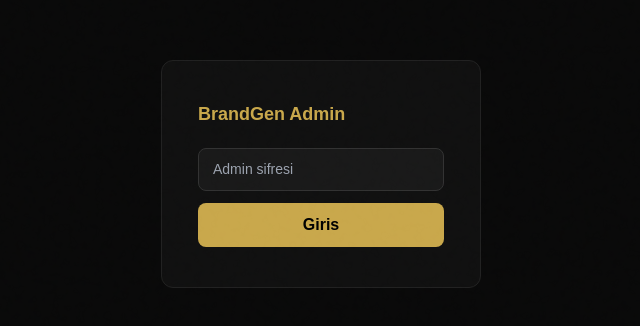
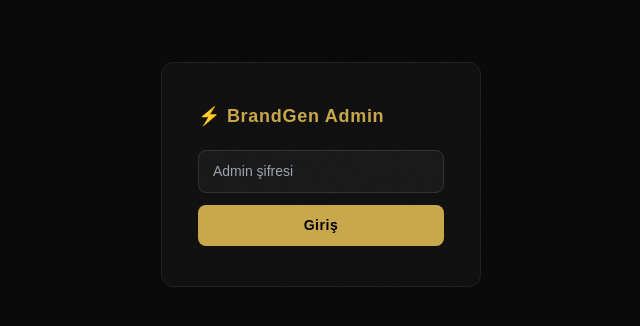
Before and after one commit to rockarge/brandgen, a Next.js app: page /admin in a window 1280 px wide. Shown: the part 226-552 px from the top of the page, without its empty margins (319-959 px from the left). Built offline with nearby package versions, Linux system fonts and the light colour scheme.

Commit message:
feat: admin dashboard — /admin + /api/admin/stats endpoint

```diff
--- a/app/admin/page.tsx
+++ b/app/admin/page.tsx
@@ -1,80 +1,535 @@
 "use client";
+
 import { useEffect, useState, useCallback } from "react";
-type Job={id:string;prompt:string;status:"pending"|"processing"|"done"|"error";paid:boolean;tier:string;ai_model:string|null;stripe_session_id:string|null;created_at:string;expires_at:string;error:string|null;};
-type Credit={session_id:string;email:string|null;tier:string;balance:number;updated_at:string;};
-type Stats={totalJobs:number;paidJobs:number;doneJobs:number;errorJobs:number;pendingJobs:number;tierCounts:Record<string,number>;totalCreditsPurchased:number;totalCreditsRemaining:number;};
-const SC:Record<string,string>={done:"#4ade80",error:"#f87171",pending:"#facc15",processing:"#60a5fa"};
-const TC:Record<string,string>={solo:"#c9a84c",single:"#c9a84c",starter_pack:"#a78bfa",studio_pack:"#38bdf8",pro_pack:"#f472b6",agency:"#fb923c",free:"#6b7280"};
-const fmt=(d:string)=>new Date(d).toLocaleString("tr-TR",{day:"2-digit",month:"short",hour:"2-digit",minute:"2-digit"});
-const sid=(id:string)=>id.slice(0,8)+"...";
-export default function AdminPage(){
-  const[secret,ss]=useState("");const[authed,sa]=useState(false);const[loading,sl]=useState(false);
-  const[error,se]=useState<string|null>(null);const[stats,sst]=useState<Stats|null>(null);
-  const[jobs,sj]=useState<Job[]>([]);const[credits,sc]=useState<Credit[]>([]);
-  const[tab,st]=useState<"jobs"|"credits">("jobs");const[filter,sf]=useState<"all"|"paid"|"done"|"error">("all");
-  const[last,slr]=useState<Date|null>(null);
-  const load=useCallback(async(s:string)=>{sl(true);se(null);try{
-    const r=await fetch("/api/admin/stats?secret="+encodeURIComponent(s));
-    if(r.status===401){se("Yanlis sifre.");sl(false);return;}if(!r.ok)throw new Error("HTTP "+r.status);
-    const d=await r.json();sst(d.stats);sj(d.jobs);sc(d.credits);sa(true);slr(new Date());
-  }catch(e:unknown){se(e instanceof Error?e.message:"Hata");}sl(false);},[]);
-  useEffect(()=>{if(!authed||!secret)return;const id=setInterval(()=>load(secret),60000);return()=>clearInterval(id);},[authed,secret,load]);
-  const fj=jobs.filter(j=>filter==="paid"?j.paid:filter==="done"?j.status==="done":filter==="error"?j.status==="error":true);
-  if(!authed)return(<div style={{minHeight:"100vh",background:"#0a0a0a",display:"flex",alignItems:"center",justifyContent:"center"}}>
-    <div style={{background:"#111",border:"1px solid #222",borderRadius:12,padding:"40px 36px",width:320,display:"flex",flexDirection:"column",gap:20}}>
-      <div style={{fontSize:18,fontWeight:700,color:"#c9a84c"}}>BrandGen Admin</div>
-      <form onSubmit={e=>{e.preventDefault();load(secret);}} style={{display:"flex",flexDirection:"column",gap:12}}>
-        <input type="password" placeholder="Admin sifresi" value={secret} onChange={e=>ss(e.target.value)} style={{background:"#1a1a1a",border:"1px solid #333",borderRadius:8,color:"#e5e7eb",padding:"10px 14px",fontSize:14,outline:"none"}} autoFocus/>
-        {error&&<div style={{background:"#450a0a",color:"#f87171",borderRadius:6,padding:"6px 10px",fontSize:12}}>{error}</div>}
-        <button type="submit" disabled={loading} style={{background:"#c9a84c",color:"#000",border:"none",borderRadius:8,padding:"10px 0",fontWeight:700,cursor:"pointer"}}>{loading?"...":"Giris"}</button>
-      </form></div></div>);
-  return(<div style={{minHeight:"100vh",background:"#0a0a0a",color:"#e5e7eb",fontFamily:"'Space Grotesk',sans-serif",padding:"24px 32px"}}>
-    <div style={{display:"flex",justifyContent:"space-between",alignItems:"center",marginBottom:24,paddingBottom:16,borderBottom:"1px solid #1f1f1f"}}>
-      <span style={{fontSize:18,fontWeight:700,color:"#c9a84c"}}>BrandGen Admin</span>
-      <div style={{display:"flex",gap:12,alignItems:"center"}}>
-        {last&&<span style={{color:"#6b7280",fontSize:12}}>Son: {last.toLocaleTimeString("tr-TR")}</span>}
-        <button onClick={()=>load(secret)} disabled={loading} style={{background:"#1a1a1a",color:"#c9a84c",border:"1px solid #333",borderRadius:6,padding:"6px 14px",fontSize:13,cursor:"pointer"}}>{loading?"...":"Yenile"}</button>
-      </div></div>
-    {stats&&<div style={{display:"flex",gap:12,flexWrap:"wrap" as const,marginBottom:16}}>
-      {([["Toplam Is",stats.totalJobs,"#c9a84c"],["Odendi",stats.paidJobs,"#4ade80"],["Tamamlanan",stats.doneJobs,"#60a5fa"],["Hata",stats.errorJobs,"#f87171"],["Bekleyen",stats.pendingJobs,"#facc15"],["Paket",stats.totalCreditsPurchased,"#a78bfa"],["Kalan Hak",stats.totalCreditsRemaining,"#fb923c"]] as [string,number,string][]).map(([l,v,c])=>
-        <div key={l} style={{background:"#111",border:"1px solid "+c,borderRadius:10,padding:"14px 18px",minWidth:100}}>
-          <div style={{color:c,fontSize:28,fontWeight:800,lineHeight:1}}>{v}</div>
-          <div style={{color:"#9ca3af",fontSize:11,marginTop:4}}>{l}</div>
-        </div>)}</div>}
-    {stats&&<div style={{display:"flex",gap:8,flexWrap:"wrap" as const,marginBottom:20}}>
-      {Object.entries(stats.tierCounts).map(([t,n])=><span key={t} style={{borderRadius:99,padding:"3px 12px",fontSize:12,fontWeight:600,color:"#000",background:TC[t]??"#6b7280"}}>{t} ({n})</span>)}</div>}
-    <div style={{display:"flex",gap:4,marginBottom:16,borderBottom:"1px solid #1f1f1f"}}>
-      <button onClick={()=>st("jobs")} style={{background:"transparent",border:"none",color:tab==="jobs"?"#c9a84c":"#6b7280",padding:"8px 16px",cursor:"pointer",fontSize:14,fontWeight:tab==="jobs"?700:400,borderBottom:tab==="jobs"?"2px solid #c9a84c":"2px solid transparent"}}>Uretimler ({jobs.length})</button>
-      <button onClick={()=>st("credits")} style={{background:"transparent",border:"none",color:tab==="credits"?"#c9a84c":"#6b7280",padding:"8px 16px",cursor:"pointer",fontSize:14,fontWeight:tab==="credits"?700:400,borderBottom:tab==="credits"?"2px solid #c9a84c":"2px solid transparent"}}>Krediler ({credits.length})</button>
+
+// ─── Types ────────────────────────────────────────────────────────────────────
+type Job = {
+  id: string;
+  prompt: string;
+  status: "pending" | "processing" | "done" | "error";
+  paid: boolean;
+  tier: string;
+  ai_model: string | null;
+  stripe_session_id: string | null;
+  created_at: string;
+  expires_at: string;
+  error: string | null;
+};
+
+type Credit = {
+  session_id: string;
+  email: string | null;
+  tier: string;
+  balance: number;
+  updated_at: string;
+};
+
+type Stats = {
+  totalJobs: number;
+  paidJobs: number;
+  doneJobs: number;
+  errorJobs: number;
+  pendingJobs: number;
+  tierCounts: Record<string, number>;
+  totalCreditsPurchased: number;
+  totalCreditsRemaining: number;
+};
+
+// ─── Helpers ─────────────────────────────────────────────────────────────────
+function fmt(dateStr: string) {
+  return new Date(dateStr).toLocaleString("tr-TR", {
+    day: "2-digit", month: "short", hour: "2-digit", minute: "2-digit",
+  });
+}
+
+function shortId(id: string) {
+  return id.slice(0, 8) + "…";
+}
+
+const STATUS_COLOR: Record<string, string> = {
+  done: "#4ade80",
+  error: "#f87171",
+  pending: "#facc15",
+  processing: "#60a5fa",
+};
+
+const TIER_COLOR: Record<string, string> = {
+  solo: "#c9a84c",
+  single: "#c9a84c",
+  starter_pack: "#a78bfa",
+  studio_pack: "#38bdf8",
+  pro_pack: "#f472b6",
+  agency: "#fb923c",
+  free: "#6b7280",
+};
+
+// ─── Component ───────────────────────────────────────────────────────────────
+export default function AdminPage() {
+  const [secret, setSecret] = useState("");
+  const [authed, setAuthed] = useState(false);
+  const [loading, setLoading] = useState(false);
+  const [error, setError] = useState<string | null>(null);
+  const [stats, setStats] = useState<Stats | null>(null);
+  const [jobs, setJobs] = useState<Job[]>([]);
+  const [credits, setCredits] = useState<Credit[]>([]);
+  const [tab, setTab] = useState<"jobs" | "credits">("jobs");
+  const [filter, setFilter] = useState<"all" | "paid" | "done" | "error">("all");
+  const [lastRefresh, setLastRefresh] = useState<Date | null>(null);
+
+  const fetchData = useCallback(async (sec: string) => {
+    setLoading(true);
+    setError(null);
+    try {
+      const res = await fetch(`/api/admin/stats?secret=${encodeURIComponent(sec)}`);
+      if (res.status === 401) { setError("Yanlış şifre."); setLoading(false); return; }
+      if (!res.ok) throw new Error(`HTTP ${res.status}`);
+      const data = await res.json();
+      setStats(data.stats);
+      setJobs(data.jobs);
+      setCredits(data.credits);
+      setAuthed(true);
+      setLastRefresh(new Date());
+    } catch (e: unknown) {
+      setError(e instanceof Error ? e.message : "Bağlantı hatası");
+    }
+    setLoading(false);
+  }, []);
+
+  function handleLogin(e: React.FormEvent) {
+    e.preventDefault();
+    fetchData(secret);
+  }
+
+  // Otomatik yenile — 60 sn
+  useEffect(() => {
+    if (!authed || !secret) return;
+    const id = setInterval(() => fetchData(secret), 60_000);
+    return () => clearInterval(id);
+  }, [authed, secret, fetchData]);
+
+  const filteredJobs = jobs.filter((j) => {
+    if (filter === "paid") return j.paid;
+    if (filter === "done") return j.status === "done";
+    if (filter === "error") return j.status === "error";
+    return true;
+  });
+
+  // ── Giriş ekranı ──────────────────────────────────────────────────────────
+  if (!authed) {
+    return (
+      <div style={styles.loginWrap}>
+        <div style={styles.loginBox}>
+          <div style={styles.logo}>⚡ BrandGen Admin</div>
+          <form onSubmit={handleLogin} style={{ display: "flex", flexDirection: "column", gap: 12 }}>
+            <input
+              type="password"
+              placeholder="Admin şifresi"
+              value={secret}
+              onChange={(e) => setSecret(e.target.value)}
+              style={styles.input}
+              autoFocus
+            />
+            {error && <div style={styles.errorBadge}>{error}</div>}
+            <button type="submit" disabled={loading} style={styles.btn}>
+              {loading ? "Giriyor…" : "Giriş"}
+            </button>
+          </form>
+        </div>
+      </div>
+    );
+  }
+
+  // ── Ana panel ─────────────────────────────────────────────────────────────
+  return (
+    <div style={styles.wrap}>
+      {/* Header */}
+      <div style={styles.header}>
+        <span style={styles.logo}>⚡ BrandGen Admin</span>
+        <div style={{ display: "flex", gap: 12, alignItems: "center" }}>
+          {lastRefresh && (
+            <span style={styles.refreshLabel}>
+              Son güncelleme: {lastRefresh.toLocaleTimeString("tr-TR")}
+            </span>
+          )}
+          <button onClick={() => fetchData(secret)} disabled={loading} style={styles.btnSmall}>
+            {loading ? "…" : "↻ Yenile"}
+          </button>
+        </div>
+      </div>
+
+      {/* Stat kartları */}
+      {stats && (
+        <div style={styles.cardRow}>
+          <StatCard label="Toplam İş" value={stats.totalJobs} color="#c9a84c" />
+          <StatCard label="Ödendi" value={stats.paidJobs} color="#4ade80" />
+          <StatCard label="Tamamlanan" value={stats.doneJobs} color="#60a5fa" />
+          <StatCard label="Hata" value={stats.errorJobs} color="#f87171" />
+          <StatCard label="Bekleyen" value={stats.pendingJobs} color="#facc15" />
+          <StatCard label="Paket Satışı" value={stats.totalCreditsPurchased} color="#a78bfa" />
+          <StatCard label="Kalan Hak" value={stats.totalCreditsRemaining} color="#fb923c" />
+        </div>
+      )}
+
+      {/* Tier dağılımı */}
+      {stats && (
+        <div style={styles.tierRow}>
+          {Object.entries(stats.tierCounts).map(([tier, count]) => (
+            <span key={tier} style={{ ...styles.tierChip, background: TIER_COLOR[tier] ?? "#6b7280" }}>
+              {tier} ({count})
+            </span>
+          ))}
+        </div>
+      )}
+
+      {/* Tab bar */}
+      <div style={styles.tabBar}>
+        <button onClick={() => setTab("jobs")} style={tab === "jobs" ? styles.tabActive : styles.tab}>
+          Üretimler ({jobs.length})
+        </button>
+        <button onClick={() => setTab("credits")} style={tab === "credits" ? styles.tabActive : styles.tab}>
+          Krediler / Paketler ({credits.length})
+        </button>
+      </div>
+
+      {/* ── Jobs tablosu ── */}
+      {tab === "jobs" && (
+        <>
+          <div style={styles.filterRow}>
+            {(["all", "paid", "done", "error"] as const).map((f) => (
+              <button
+                key={f}
+                onClick={() => setFilter(f)}
+                style={filter === f ? styles.filterActive : styles.filter}
+              >
+                {f === "all" ? "Tümü" : f === "paid" ? "Ödendi" : f === "done" ? "Bitti" : "Hata"}
+              </button>
+            ))}
+            <span style={styles.countBadge}>{filteredJobs.length} kayıt</span>
+          </div>
+
+          <div style={styles.tableWrap}>
+            <table style={styles.table}>
+              <thead>
+                <tr>
+                  {["ID", "Tarih", "Tier", "Durum", "Ödendi", "Model", "Prompt", "Hata"].map((h) => (
+                    <th key={h} style={styles.th}>{h}</th>
+                  ))}
+                </tr>
+              </thead>
+              <tbody>
+                {filteredJobs.map((j) => (
+                  <tr key={j.id} style={styles.tr}>
+                    <td style={styles.td}>
+                      <span style={styles.mono} title={j.id}>{shortId(j.id)}</span>
+                    </td>
+                    <td style={styles.td}>{fmt(j.created_at)}</td>
+                    <td style={styles.td}>
+                      <span style={{ ...styles.chip, background: TIER_COLOR[j.tier] ?? "#6b7280" }}>
+                        {j.tier}
+                      </span>
+                    </td>
+                    <td style={styles.td}>
+                      <span style={{ ...styles.chip, background: STATUS_COLOR[j.status] ?? "#6b7280", color: "#000" }}>
+                        {j.status}
+                      </span>
+                    </td>
+                    <td style={{ ...styles.td, textAlign: "center" }}>
+                      {j.paid ? "✅" : "❌"}
+                    </td>
+                    <td style={styles.td}>
+                      <span style={styles.mono}>{j.ai_model ?? "—"}</span>
+                    </td>
+                    <td style={{ ...styles.td, maxWidth: 260 }}>
+                      <span title={j.prompt} style={styles.promptCell}>
+                        {j.prompt.slice(0, 80)}{j.prompt.length > 80 ? "…" : ""}
+                      </span>
+                    </td>
+                    <td style={{ ...styles.td, color: "#f87171", maxWidth: 160 }}>
+                      {j.error ? (
+                        <span title={j.error} style={styles.promptCell}>
+                          {j.error.slice(0, 60)}{j.error.length > 60 ? "…" : ""}
+                        </span>
+                      ) : "—"}
+                    </td>
+                  </tr>
+                ))}
+                {filteredJobs.length === 0 && (
+                  <tr>
+                    <td colSpan={8} style={{ ...styles.td, textAlign: "center", color: "#6b7280" }}>
+                      Kayıt yok
+                    </td>
+                  </tr>
+                )}
+              </tbody>
+            </table>
+          </div>
+        </>
+      )}
+
+      {/* ── Credits tablosu ── */}
+      {tab === "credits" && (
+        <div style={styles.tableWrap}>
+          <table style={styles.table}>
+            <thead>
+              <tr>
+                {["Session ID", "E-posta", "Tier", "Kalan Hak", "Tarih"].map((h) => (
+                  <th key={h} style={styles.th}>{h}</th>
+                ))}
+              </tr>
+            </thead>
+            <tbody>
+              {credits.map((c) => (
+                <tr key={c.session_id} style={styles.tr}>
+                  <td style={styles.td}>
+                    <span style={styles.mono} title={c.session_id}>{shortId(c.session_id)}</span>
+                  </td>
+                  <td style={styles.td}>{c.email ?? "—"}</td>
+                  <td style={styles.td}>
+                    <span style={{ ...styles.chip, background: TIER_COLOR[c.tier] ?? "#6b7280" }}>
+                      {c.tier}
+                    </span>
+                  </td>
+                  <td style={{ ...styles.td, textAlign: "center", fontWeight: 700, color: "#c9a84c" }}>
+                    {c.balance}
+                  </td>
+                  <td style={styles.td}>{fmt(c.updated_at)}</td>
+                </tr>
+              ))}
+              {credits.length === 0 && (
+                <tr>
+                  <td colSpan={5} style={{ ...styles.td, textAlign: "center", color: "#6b7280" }}>
+                    Henüz paket satışı yok
+                  </td>
+                </tr>
+              )}
+            </tbody>
+          </table>
+        </div>
+      )}
     </div>
-    {tab==="jobs"&&<>
-      <div style={{display:"flex",gap:8,alignItems:"center",marginBottom:12}}>
-        {(["all","paid","done","error"] as const).map(f=><button key={f} onClick={()=>sf(f)} style={{background:filter===f?"#c9a84c22":"#1a1a1a",border:"1px solid "+(filter===f?"#c9a84c":"#2a2a2a"),color:filter===f?"#c9a84c":"#9ca3af",borderRadius:6,padding:"5px 12px",fontSize:12,cursor:"pointer",fontWeight:filter===f?700:400}}>{f==="all"?"Tumu":f==="paid"?"Odendi":f==="done"?"Bitti":"Hata"}</button>)}
-        <span style={{marginLeft:"auto",color:"#6b7280",fontSize:12}}>{fj.length} kayit</span></div>
-      <div style={{overflowX:"auto",background:"#111",borderRadius:10,border:"1px solid #1f1f1f"}}><table style={{width:"100%",borderCollapse:"collapse",fontSize:13}}>
-        <thead><tr>{["ID","Tarih","Tier","Durum","Odendi","Model","Prompt","Hata"].map(h=><th key={h} style={{padding:"10px 14px",textAlign:"left" as const,color:"#6b7280",fontSize:11,fontWeight:600,textTransform:"uppercase" as const,borderBottom:"1px solid #1f1f1f",whiteSpace:"nowrap" as const}}>{h}</th>)}</tr></thead>
-        <tbody>{fj.map(j=><tr key={j.id} style={{borderBottom:"1px solid #1a1a1a"}}>
-          <td style={{padding:"10px 14px",whiteSpace:"nowrap" as const}}><span style={{fontFamily:"monospace",fontSize:12,color:"#9ca3af"}} title={j.id}>{sid(j.id)}</span></td>
-          <td style={{padding:"10px 14px",whiteSpace:"nowrap" as const}}>{fmt(j.created_at)}</td>
-          <td style={{padding:"10px 14px"}}><span style={{borderRadius:99,padding:"2px 8px",fontSize:11,fontWeight:600,color:"#000",background:TC[j.tier]??"#6b7280"}}>{j.tier}</span></td>
-          <td style={{padding:"10px 14px"}}><span style={{borderRadius:99,padding:"2px 8px",fontSize:11,fontWeight:600,color:"#000",background:SC[j.status]??"#6b7280"}}>{j.status}</span></td>
-          <td style={{padding:"10px 14px",textAlign:"center" as const}}>{j.paid?"YES":"NO"}</td>
-          <td style={{padding:"10px 14px",whiteSpace:"nowrap" as const,fontFamily:"monospace",fontSize:12,color:"#9ca3af"}}>{j.ai_model??"-"}</td>
-          <td style={{padding:"10px 14px",maxWidth:240}}><span title={j.prompt} style={{display:"block",whiteSpace:"nowrap" as const,overflow:"hidden",textOverflow:"ellipsis",color:"#d1d5db"}}>{j.prompt.slice(0,80)}{j.prompt.length>80?"...":""}</span></td>
-          <td style={{padding:"10px 14px",color:"#f87171",maxWidth:160}}>{j.error?<span title={j.error} style={{display:"block",whiteSpace:"nowrap" as const,overflow:"hidden",textOverflow:"ellipsis"}}>{j.error.slice(0,60)}</span>:"-"}</td>
-        </tr>)}
-        {fj.length===0&&<tr><td colSpan={8} style={{padding:"20px",textAlign:"center" as const,color:"#6b7280"}}>Kayit yok</td></tr>}
-        </tbody></table></div></>}
-    {tab==="credits"&&<div style={{overflowX:"auto",background:"#111",borderRadius:10,border:"1px solid #1f1f1f"}}><table style={{width:"100%",borderCollapse:"collapse",fontSize:13}}>
-      <thead><tr>{["Session ID","E-posta","Tier","Kalan Hak","Tarih"].map(h=><th key={h} style={{padding:"10px 14px",textAlign:"left" as const,color:"#6b7280",fontSize:11,fontWeight:600,textTransform:"uppercase" as const,borderBottom:"1px solid #1f1f1f",whiteSpace:"nowrap" as const}}>{h}</th>)}</tr></thead>
-      <tbody>{credits.map(c=><tr key={c.session_id} style={{borderBottom:"1px solid #1a1a1a"}}>
-        <td style={{padding:"10px 14px"}}><span style={{fontFamily:"monospace",fontSize:12,color:"#9ca3af"}} title={c.session_id}>{sid(c.session_id)}</span></td>
-        <td style={{padding:"10px 14px"}}>{c.email??"-"}</td>
-        <td style={{padding:"10px 14px"}}><span style={{borderRadius:99,padding:"2px 8px",fontSize:11,fontWeight:600,color:"#000",background:TC[c.tier]??"#6b7280"}}>{c.tier}</span></td>
-        <td style={{padding:"10px 14px",textAlign:"center" as const,fontWeight:700,color:"#c9a84c"}}>{c.balance}</td>
-        <td style={{padding:"10px 14px"}}>{fmt(c.updated_at)}</td>
-      </tr>)}
-      {credits.length===0&&<tr><td colSpan={5} style={{padding:"20px",textAlign:"center" as const,color:"#6b7280"}}>Henuz paket satisi yok</td></tr>}
-      </tbody></table></div>}
-  </div>);
+  );
 }
+
+// ─── Stat Kartı ──────────────────────────────────────────────────────────────
+function StatCard({ label, value, color }: { label: string; value: number; color: string }) {
+  return (
+    <div style={{ ...styles.card, borderColor: color }}>
+      <div style={{ color, fontSize: 28, fontWeight: 800, lineHeight: 1 }}>{value}</div>
+      <div style={{ color: "#9ca3af", fontSize: 11, marginTop: 4 }}>{label}</div>
+    </div>
+  );
+}
+
+// ─── Styles ──────────────────────────────────────────────────────────────────
+const styles: Record<string, React.CSSProperties> = {
+  wrap: {
+    minHeight: "100vh",
+    background: "#0a0a0a",
+    color: "#e5e7eb",
+    fontFamily: "'Space Grotesk', sans-serif",
+    padding: "24px 32px",
+  },
+  loginWrap: {
+    minHeight: "100vh",
+    background: "#0a0a0a",
+    display: "flex",
+    alignItems: "center",
+    justifyContent: "center",
+  },
+  loginBox: {
+    background: "#111",
+    border: "1px solid #222",
+    borderRadius: 12,
+    padding: "40px 36px",
+    width: 320,
+    display: "flex",
+    flexDirection: "column",
+    gap: 20,
+  },
+  logo: {
+    fontSize: 18,
+    fontWeight: 700,
+    color: "#c9a84c",
+    letterSpacing: "0.04em",
+  },
+  input: {
+    background: "#1a1a1a",
+    border: "1px solid #333",
+    borderRadius: 8,
+    color: "#e5e7eb",
+    padding: "10px 14px",
+    fontSize: 14,
+    outline: "none",
+  },
+  btn: {
+    background: "#c9a84c",
+    color: "#000",
+    border: "none",
+    borderRadius: 8,
+    padding: "10px 0",
+    fontWeight: 700,
+    fontSize: 14,
+    cursor: "pointer",
+    letterSpacing: "0.04em",
+  },
+  btnSmall: {
+    background: "#1a1a1a",
+    color: "#c9a84c",
+    border: "1px solid #333",
+    borderRadius: 6,
+    padding: "6px 14px",
+    fontSize: 13,
+    cursor: "pointer",
+  },
+  errorBadge: {
+    background: "#450a0a",
+    color: "#f87171",
+    borderRadius: 6,
+    padding: "6px 10px",
+    fontSize: 12,
+  },
+  header: {
+    display: "flex",
+    justifyContent: "space-between",
+    alignItems: "center",
+    marginBottom: 24,
+    paddingBottom: 16,
+    borderBottom: "1px solid #1f1f1f",
+  },
+  refreshLabel: {
+    color: "#6b7280",
+    fontSize: 12,
+  },
+  cardRow: {
+    display: "flex",
+    gap: 12,
+    flexWrap: "wrap",
+    marginBottom: 16,
+  },
+  card: {
+    background: "#111",
+    border: "1px solid",
+    borderRadius: 10,
+    padding: "14px 18px",
+    minWidth: 110,
+  },
+  tierRow: {
+    display: "flex",
+    gap: 8,
+    flexWrap: "wrap",
+    marginBottom: 20,
+  },
+  tierChip: {
+    borderRadius: 99,
+    padding: "3px 12px",
+    fontSize: 12,
+    fontWeight: 600,
+    color: "#000",
+  },
+  tabBar: {
+    display: "flex",
+    gap: 4,
+    marginBottom: 16,
+    borderBottom: "1px solid #1f1f1f",
+    paddingBottom: 0,
+  },
+  tab: {
+    background: "transparent",
+    border: "none",
+    color: "#6b7280",
+    padding: "8px 16px",
+    cursor: "pointer",
+    fontSize: 14,
+    borderBottom: "2px solid transparent",
+  },
+  tabActive: {
+    background: "transparent",
+    border: "none",
+    color: "#c9a84c",
+    padding: "8px 16px",
+    cursor: "pointer",
+    fontSize: 14,
+    fontWeight: 700,
+    borderBottom: "2px solid #c9a84c",
+  },
+  filterRow: {
+    display: "flex",
+    gap: 8,
+    alignItems: "center",
+    marginBottom: 12,
+  },
+  filter: {
+    background: "#1a1a1a",
+    border: "1px solid #2a2a2a",
+    color: "#9ca3af",
+    borderRadius: 6,
+    padding: "5px 12px",
+    fontSize: 12,
+    cursor: "pointer",
+  },
+  filterActive: {
+    background: "#c9a84c22",
+    border: "1px solid #c9a84c",
+    color: "#c9a84c",
+    borderRadius: 6,
+    padding: "5px 12px",
+    fontSize: 12,
+    cursor: "pointer",
+    fontWeight: 700,
+  },
+  countBadge: {
+    marginLeft: "auto",
+    color: "#6b7280",
+    fontSize: 12,
+  },
+  tableWrap: {
+    overflowX: "auto",
+    background: "#111",
+    borderRadius: 10,
+    border: "1px solid #1f1f1f",
+  },
+  table: {
+    width: "100%",
+    borderCollapse: "collapse",
+    fontSize: 13,
+  },
+  th: {
+    padding: "10px 14px",
+    textAlign: "left" as const,
+    color: "#6b7280",
+    fontSize: 11,
+    fontWeight: 600,
+    letterSpacing: "0.06em",
+    textTransform: "uppercase" as const,
+    borderBottom: "1px solid #1f1f1f",
+    whiteSpace: "nowrap" as const,
+  },
+  tr: {
+    borderBottom: "1px solid #1a1a1a",
+  },
+  td: {
+    padding: "10px 14px",
+    verticalAlign: "middle" as const,
+    whiteSpace: "nowrap" as const,
+  },
+  chip: {
+    borderRadius: 99,
+    padding: "2px 8px",
+    fontSize: 11,
+    fontWeight: 600,
+    color: "#000",
+    display: "inline-block",
+  },
+  mono: {
+    fontFamily: "monospace",
+    fontSize: 12,
+    color: "#9ca3af",
+  },
+  promptCell: {
+    display: "block",
+    whiteSpace: "nowrap" as const,
+    overflow: "hidden",
+    textOverflow: "ellipsis",
+    color: "#d1d5db",
+  },
+};
```
Also changed, not shown: app/api/admin/stats/route.ts (+54 -14 lines).
